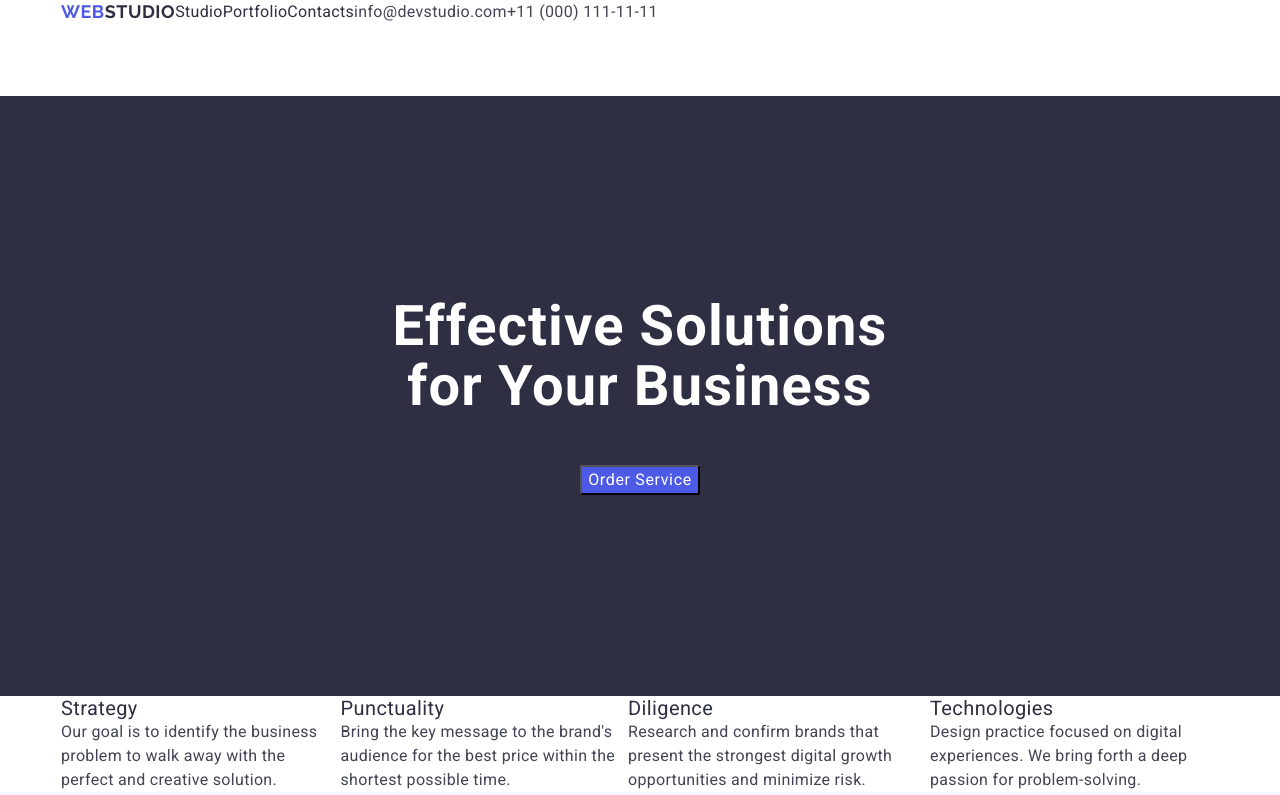
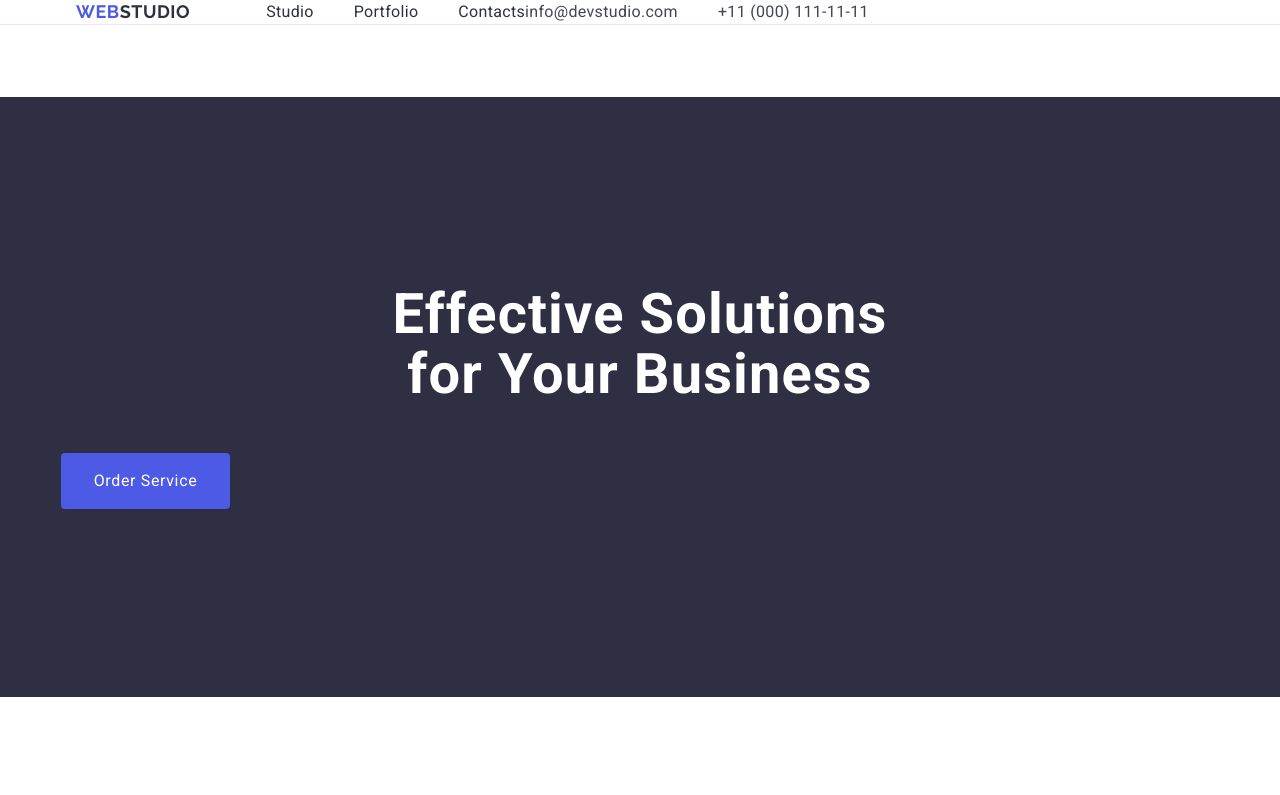
Before and after one commit to UshakovOleksii/goit-markup-hw-03, a plain HTML site: page index.html in a window 1280 px wide. Shown: the top 795 px of the page. Drawn offline with nearby package versions, Linux system fonts and the light colour scheme.

Commit message:
improved html and css file

```diff
--- a/css/styles.css
+++ b/css/styles.css
@@ -44,10 +44,14 @@ ul li, ol li {
                   letter-spacing: 0.03em;
                   text-transform: uppercase;
                   color: #4d5ae5;
+                  margin-right: 76px;
 }
 .container{
                   width: 1158px;
                   margin: 0 auto;
+}
+.header-main{
+                  border-bottom: 1px solid #e7e9fc;
 }
 
 .logo-studio {
@@ -95,6 +99,7 @@ ul li, ol li {
 .nav-list{
                   display: flex;
                   align-items: center;
+                  gap: 40px;
 }
 
 
@@ -111,10 +116,12 @@ ul li, ol li {
                   color: #434455;
                   display: flex;
                   align-items: center;
+                  gap: 40px;
 }
 .header-container{
                   display: flex;
                   align-items: center;
+                  padding: 0 15px
 }
 
 .address-list:hover,
@@ -134,6 +141,7 @@ ul li, ol li {
                   align-items: center;
                   text-align: center;
                   box-sizing: border-box;
+                  padding: 188px 0;
 }
 
 .section-h {
@@ -159,16 +167,25 @@ ul li, ol li {
                   letter-spacing: 0.04em;
                   color: #ffffff;
                   cursor: pointer;
+                  display: block;
+                  min-width: 169px;
+                  height: 56px;
+                  border: none;
+                  border-radius: 4px;
 }
 .advantages{
                   display: flex;
                   align-items: center;
+                  gap: 24px;
 }
 
 
 .btn-order:hover,
 .btn-order:focus {
                   background-color: #404BBF;
+}
+.main-text{
+                  padding: 120px;
 }
 
 .section-title {
@@ -179,6 +196,10 @@ ul li, ol li {
                   color: #2e2f42;
                   align-items: center;
                   display: block;
+                  margin-bottom: 8px;
+}
+.section-title-one{
+                  width: calc((100% - 72px) / 4);
 }
 
 .section-paragraph {
--- a/index.html
+++ b/index.html
@@ -14,7 +14,7 @@
 </head>
 
 <body>
-                  <header>
+                  <header class="header-main">
                                     <div class="container header-container">
                                                       <nav class="main-nav">
                                                                         <a href="./index.html" class="logo">Web<span class="logo-studio">Studio</span></a>
@@ -49,12 +49,12 @@
                                                       </div>
                                     </section>
 
-                                    <section >
+                                    <section class="main-text">
                                                       <div class="container">
                                                                         <h2 class="visually-hidden">Advantages</h2>
 
                                                                                           <ul class="advantages">
-                                                                                                            <li>
+                                                                                                            <li class="section-title-one">
                                                                                                                               <h3 class="section-title">Strategy</h3>
                                                                                                                               <p class="section-paragraph">Our goal is to identify the business problem to walk away with the perfect and creative solution.</p>
                                                                                                             </li>
```
